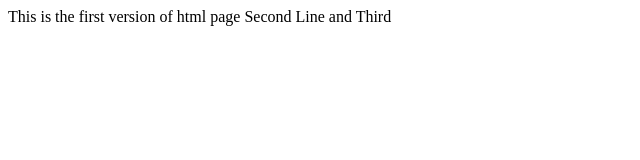
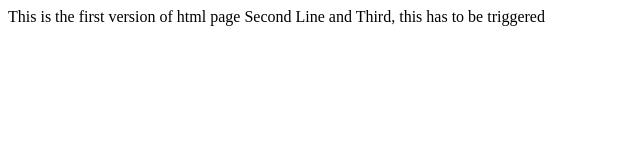
Before and after one commit to Sagar-Dahat/learning-git, a plain HTML site: page index.html in a window 1280 px wide. Shown: the whole page, without its empty margins (0-640 px from the left). Drawn offline with Linux system fonts and the light colour scheme.

Commit message:
Update index.html

```diff
--- a/index.html
+++ b/index.html
@@ -1,5 +1,5 @@
 <html>
 This is the first version of html page
 <body> Second Line </body>
-and Third
+and Third, this has to be triggered
 </html>
```
